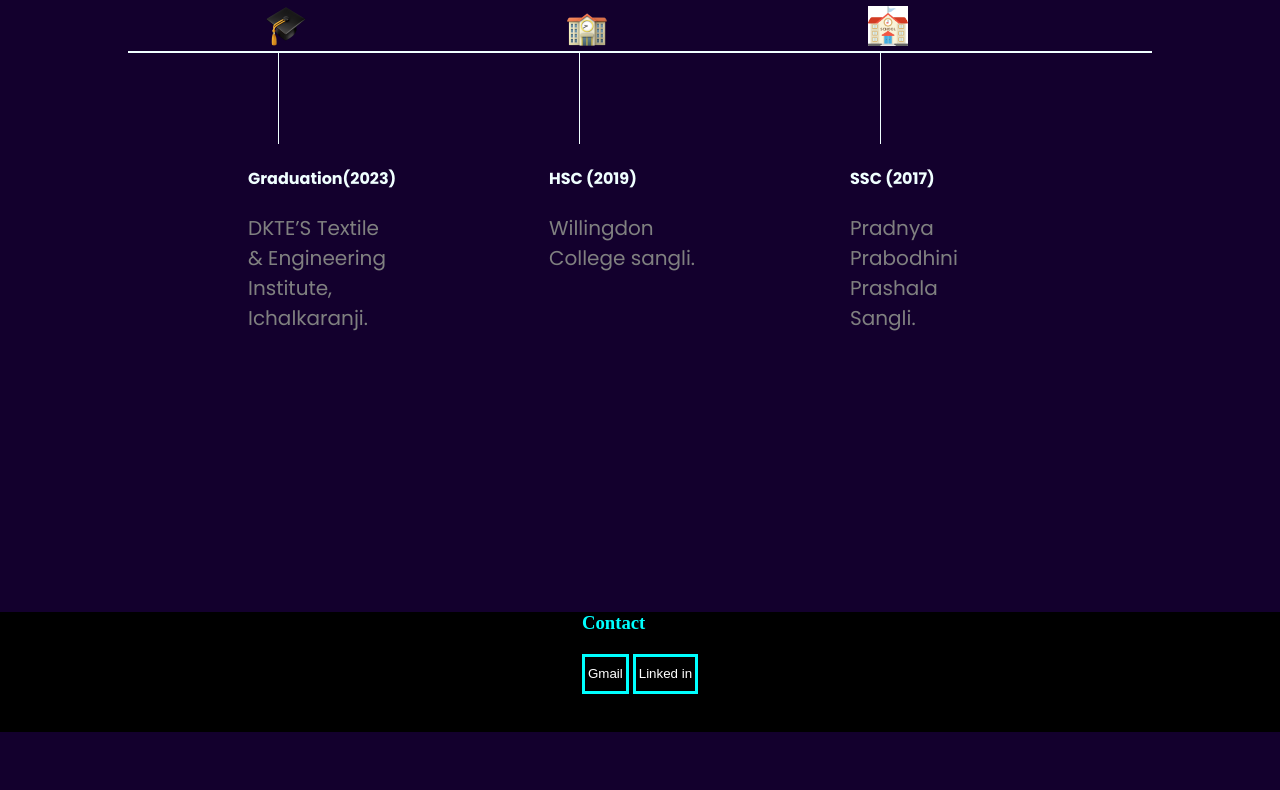
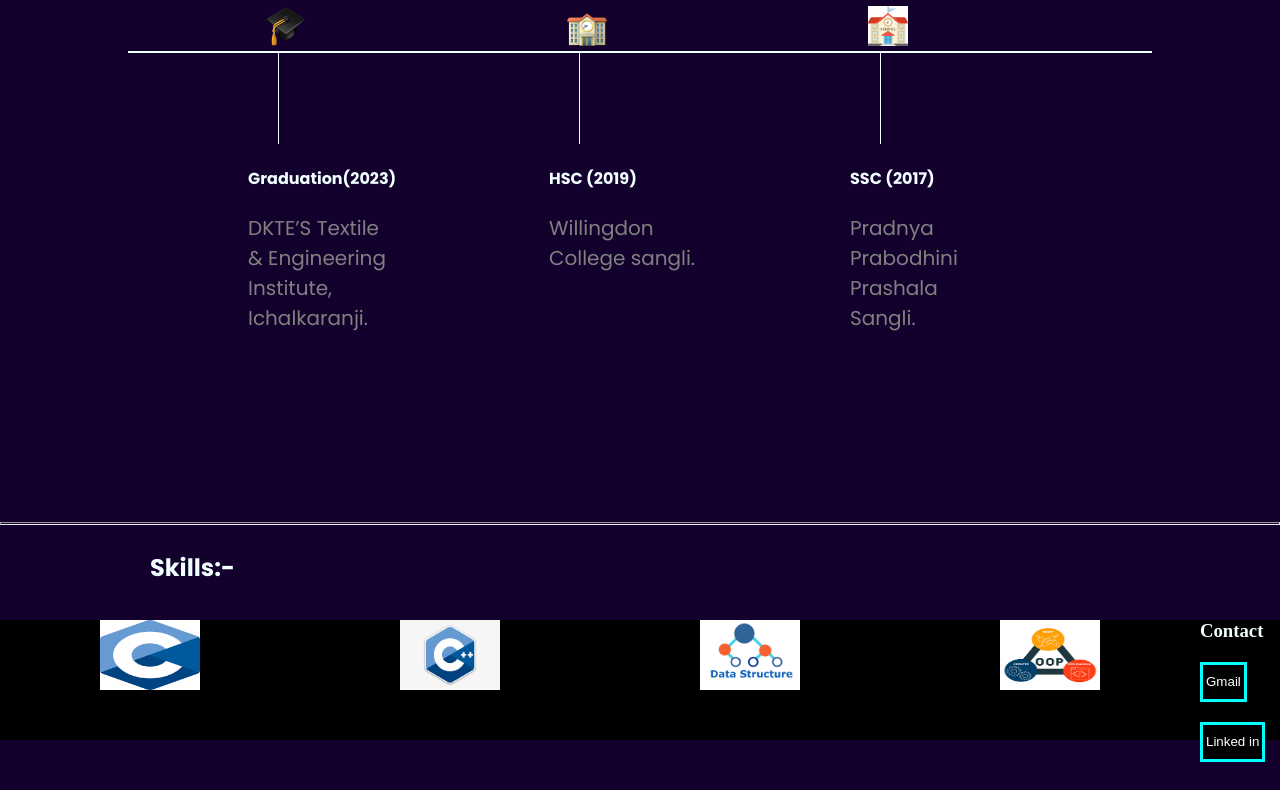
Before and after one commit to V-27/VaishnaviPortfolio, a plain HTML site: page index.html in a window 1280 px wide. Shown: the part 770-1560 px from the top of the page. Before the commit the page ends 1502 px from the top, so only its background shows below. Drawn offline with nearby package versions, Linux system fonts and the light colour scheme.

Commit message:
Add files via upload

```diff
--- a/index.html
+++ b/index.html
@@ -80,7 +80,7 @@
             max-width: 80vw;
             margin: auto;
             color: azure;
-            height: 80vh;
+            height: 70vh;
 
         }
 
@@ -135,7 +135,7 @@
 
         footer {
             background-color: black;
-            color: aqua;
+            color: azure;
             font-family: 'Times New Roman', Times, serif;
             font-size: medium;
         }
@@ -145,7 +145,6 @@
             display: flex;
             height: 15vh;
             justify-content: center;
-
 
         }
 
@@ -163,6 +162,30 @@
             border: 3px solid aqua;
 
         }
+        .thirdSection {
+         width: 80vw;
+          color: azure;
+           margin: 70px;
+           justify-content: space-around;
+        }
+        .image{
+
+            margin: 100px;
+            width: 100px;
+            float: left;
+            height: 70px;
+            margin-top: 35px;
+
+
+        }
+        h2{
+            margin: auto;
+            margin-bottom: auto;
+            margin-left: 150px;
+        }
+
+
+
     </style>
 </head>
 
@@ -224,7 +247,21 @@
                     </div>
                 </div>
         </section>
+    <hr>
+        <scetion class="thirdSection">
+
+            <ul>
+            <h2 >Skills:-</h2>
+
+            <img class="image" src="c.png" alt="">
+            <img class="image" src="cpp.png" alt="">
+            <img class="image" src="dsa.png" alt="">
+            <img class="image" src="oop.png" alt="">
+
+        </ul>
+        </scetion>
     </main>
+
     <footer>
         <div class="footer">
             <div class="first">
```
Also changed, not shown: c.png (added), cpp.png (added), dsa.png (added), oop.png (added).
